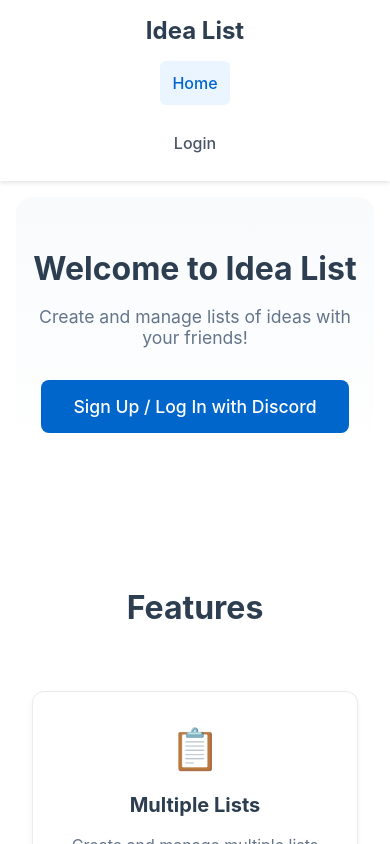
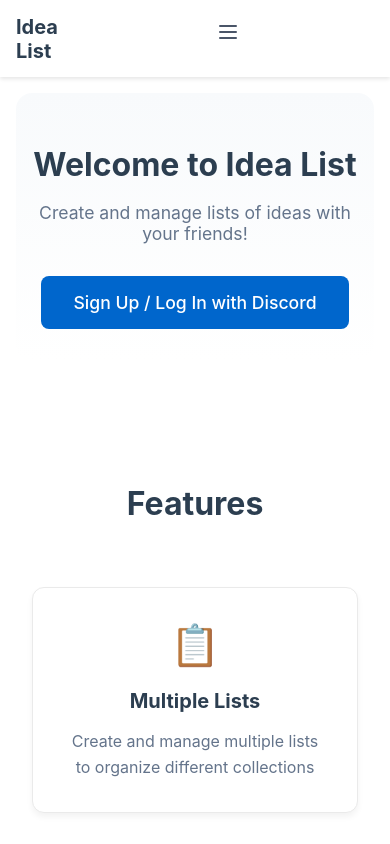
Before and after one commit to thesilverlining32/discord-lists-companion-webapp, a React (Create React App) app in the folder frontend/: page / in a window 390 px wide. Shown: the top 844 px of the page. Built offline with nearby package versions, Linux system fonts and the light colour scheme; no server answers.

Commit message:
Improve mobile header
Signed-off-by: Garrett Giordano <ggior32@gmail.com>

```diff
--- a/frontend/src/components/Layout/Header.css
+++ b/frontend/src/components/Layout/Header.css
@@ -1,7 +1,7 @@
 .header {
     background-color: white;
     box-shadow: 0 2px 4px rgba(0, 0, 0, 0.1);
-    padding: 1rem 2rem;
+    padding: 0.75rem;
     position: sticky;
     top: 0;
     z-index: 1000;
@@ -10,26 +10,34 @@
   .header-container {
     max-width: 1200px;
     margin: 0 auto;
+  }
+
+  .header-main {
     display: flex;
     justify-content: space-between;
     align-items: center;
   }
 
   .logo {
-    font-size: 1.5rem;
+    font-size: 1.25rem;
     font-weight: bold;
     color: #2c3e50;
     text-decoration: none;
   }
 
-.logo:hover {
-    color: #0066cc;
+  .mobile-menu-button {
+    display: none;
+    background: none;
+    border: none;
+    color: #4a5568;
+    cursor: pointer;
+    padding: 0.5rem;
   }
 
   .nav-links {
     display: flex;
     align-items: center;
-    gap: 2rem;
+    gap: 1.5rem;
     list-style: none;
     margin: 0;
     padding: 0;
@@ -69,34 +77,53 @@
     background-color: #0052a3;
   }
 
+  /* Mobile styles */
   @media (max-width: 768px) {
     .header {
-        padding: 1rem;
+      padding: 0.75rem 1rem;
     }
 
-    .header-container {
-        flex-direction: column;
-        gap: 1rem;
+    .mobile-menu-button {
+      display: block;
+    }
+
+    .nav-menu {
+      position: fixed;
+      top: 60px; /* Adjust based on your header height */
+      left: 0;
+      right: 0;
+      background-color: white;
+      box-shadow: 0 4px 6px rgba(0, 0, 0, 0.1);
+      max-height: 0;
+      overflow: hidden;
+      transition: max-height 0.3s ease;
+      z-index: 999;
+    }
+
+    .nav-menu.open {
+      max-height: 300px; /* Adjust as needed */
+      overflow-y: auto;
     }
 
     .nav-links {
       flex-direction: column;
-        gap: 1rem;
-        width: 100%;
+      align-items: flex-start;
+      gap: 0;
+      padding: 0.5rem 0;
     }
 
     .nav-links li {
       width: 100%;
-        text-align: center;
     }
 
     .nav-links li a {
       display: block;
-        padding: 0.75rem;
+      padding: 0.75rem 1.5rem;
+      width: 100%;
     }
 
     .logout-button {
-        width: 100%;
-        padding: 0.75rem;
+      margin: 0.75rem 1.5rem;
+      width: calc(100% - 3rem);
     }
   }
--- a/frontend/src/components/Layout/Header.js
+++ b/frontend/src/components/Layout/Header.js
@@ -1,13 +1,15 @@
-import React from 'react';
+import React, { useState } from 'react';
 import { Link, useNavigate, useLocation } from 'react-router-dom';
 import { useUser } from '../../contexts/UserContext';
 import { logout } from '../../services/auth';
 import './Header.css';
+import { Menu, X } from 'lucide-react'; // Import icons
 
 const Header = () => {
   const { user, setUser, loading } = useUser();
   const navigate = useNavigate();
   const location = useLocation();
+  const [menuOpen, setMenuOpen] = useState(false);
 
   const handleLogout = () => {
     logout();
@@ -19,49 +21,61 @@
     return location.pathname === path ? 'active' : '';
   };
 
+  const toggleMenu = () => {
+    setMenuOpen(!menuOpen);
+  };
+
   return (
     <header className="header">
       <div className="header-container">
+        <div className="header-main">
           <Link to="/" className="logo">
             Idea List
           </Link>
 
           {!loading && (
-          <nav>
+            <>
+              <button className="mobile-menu-button" onClick={toggleMenu} aria-label="Toggle menu">
+                {menuOpen ? <X size={24} /> : <Menu size={24} />}
+              </button>
+
+              <nav className={`nav-menu ${menuOpen ? 'open' : ''}`}>
                 <ul className="nav-links">
                   <li>
-                <Link to="/" className={isActiveLink('/')}>
+                    <Link to="/" className={isActiveLink('/')} onClick={() => setMenuOpen(false)}>
                       Home
                     </Link>
                   </li>
                   {user ? (
                     <>
                       <li>
-                    <Link to="/dashboard" className={isActiveLink('/dashboard')}>
+                        <Link to="/dashboard" className={isActiveLink('/dashboard')} onClick={() => setMenuOpen(false)}>
                           Dashboard
                         </Link>
                       </li>
                       <li>
-                    <Link to="/profile" className={isActiveLink('/profile')}>
+                        <Link to="/profile" className={isActiveLink('/profile')} onClick={() => setMenuOpen(false)}>
                           Profile
                         </Link>
                       </li>
                       <li>
-                    <button onClick={handleLogout} className="logout-button">
+                        <button onClick={() => { handleLogout(); setMenuOpen(false); }} className="logout-button">
                           Logout
                         </button>
                       </li>
                     </>
                   ) : (
                     <li>
-                  <Link to="/login" className={isActiveLink('/login')}>
+                      <Link to="/login" className={isActiveLink('/login')} onClick={() => setMenuOpen(false)}>
                         Login
                       </Link>
                     </li>
                   )}
                 </ul>
               </nav>
+            </>
           )}
+        </div>
       </div>
     </header>
   );
```
Lines whose indentation alone changed are shown as unchanged.
